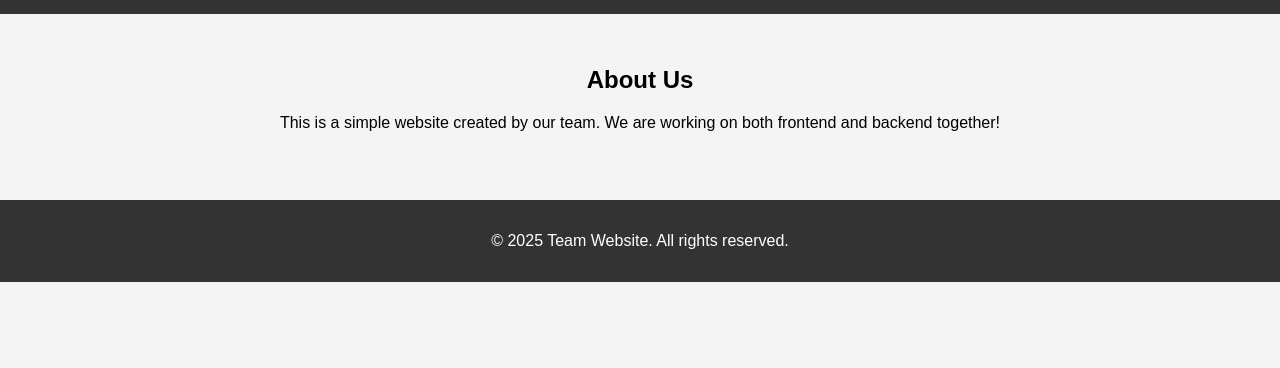
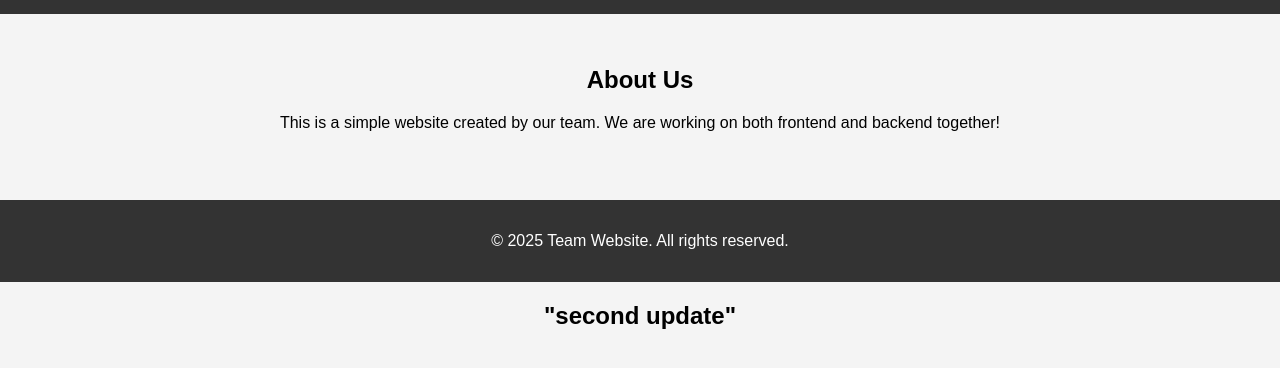
Before and after one commit to Surendersahk/SUPERNOVAZ, a plain HTML site: page SUPERNOVAZ/PROJECT1/trail.html in a window 1280 px wide. Shown: the part 116-484 px from the top of the page. Drawn offline with Linux system fonts and the light colour scheme.

Commit message:
new changes

```diff
--- a/SUPERNOVAZ/PROJECT1/trail.html
+++ b/SUPERNOVAZ/PROJECT1/trail.html
@@ -52,6 +52,6 @@
   <footer>
     <p>© 2025 Team Website. All rights reserved.</p>
   </footer>
-
+<h2>"second update"</h2>
 </body>
 </html>
```
